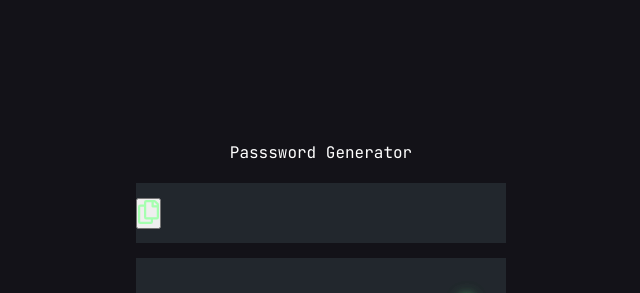
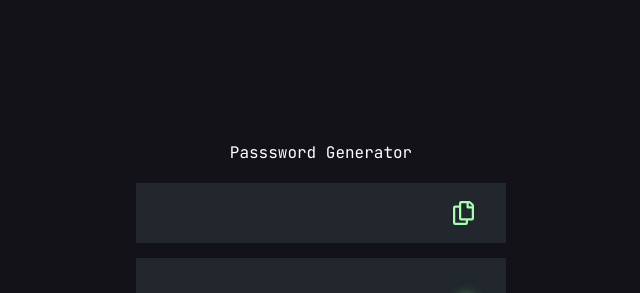
Before and after one commit to gbatistaa/password-generator, a React (Create React App) app: page / in a window 1280 px wide. Shown: the top 293 px of the page, without its empty margins (319-959 px from the left). Built offline with nearby package versions, Linux system fonts and the light colour scheme.

Commit message:
estilização da mensagem de erro ao gerar senha sem caracteres tipados

```diff
--- a/src/App.css
+++ b/src/App.css
@@ -31,7 +31,20 @@ div.password-space {
     display: flex;
     align-items: center;
     justify-content: space-between;
+    padding: 5px 2rem;
     margin-bottom: 15px;
+}
+
+div.password-space button {
+    border: none;
+    display: flex;
+    justify-content: center;
+    align-items: center;
+    height: 100%;
+    width: fit-content;
+    background-color: transparent;
+    margin-left: auto;
+    cursor: pointer;
 }
 
 div.password-settings {
@@ -115,6 +128,13 @@ div.password-settings button.generate-btn:hover {
     font-weight: 700;
 }
 
+div.password-settings button.generate-btn.no-type::before {
+    content: 'Select at least one character type';
+    color: red;
+    position: absolute;
+    bottom: 12%;
+}
+
 img.arrow-btn {
     height: 25%;
     margin-left: 5%;
```
